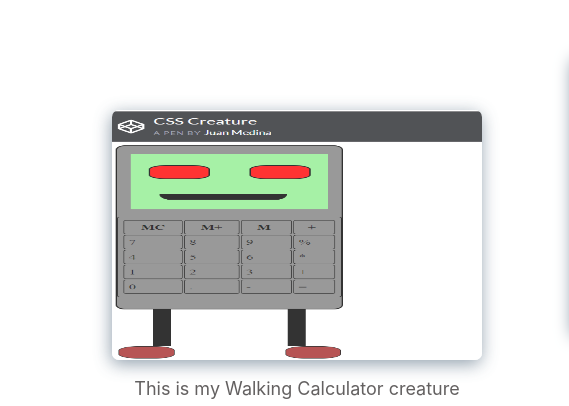
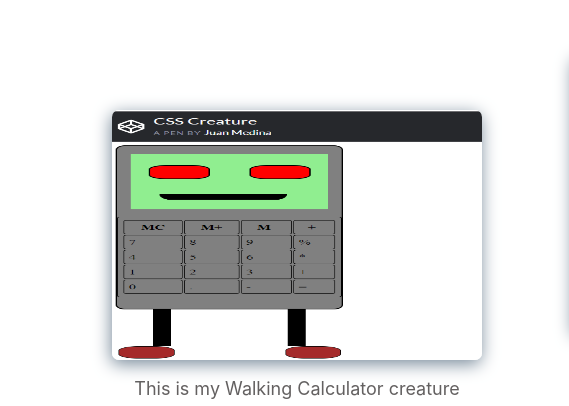
Before and after one commit to JuanMedina21/MyPortfolio, a plain HTML site: page index.html in a window 1280 px wide. Shown: the part 1633-2039 px from the top of the page, 0-569 px from the left. Drawn offline with nearby package versions, Linux system fonts and the light colour scheme; grey boxes are pictures that could not be loaded.

Commit message:
changes to project section

```diff
--- a/css/header.css
+++ b/css/header.css
@@ -6,9 +6,6 @@
     margin-bottom: 0px;
 }
 
-/* #jumbotronOne ::before {
-
-} */
 
 .display-4 {
     font-size: 60px;
@@ -32,7 +29,7 @@
     border-right: .15em solid rgb(255, 255, 255); /* The typwriter cursor */
     white-space: nowrap; /* Keeps the content on a single line */
     margin: 0 auto; /* Gives that scrolling effect as the typing happens */
-    letter-spacing: .15em; /* Adjust as needed */
+    letter-spacing: .20em; /* Adjust as needed */
     animation:
       typing 3.5s steps(30, end),
       blinking-cursor .5s step-end;
--- a/css/project.css
+++ b/css/project.css
@@ -65,6 +65,5 @@
 }
 
 #creature {
-    height: 250px;
-    opacity: .8;
+    max-height: 250px;
 }
```
Also changed, not shown: index.html (+1 -1 lines).
